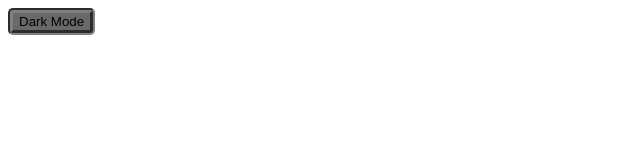
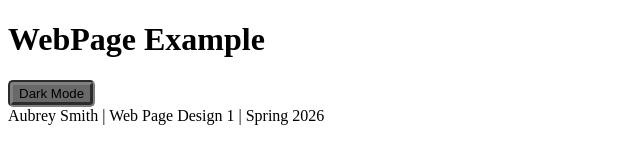
Before and after one commit to SmithAubrey/Week13, a plain HTML site: page index.html in a window 1280 px wide. Shown: the whole page, without its empty margins (0-640 px from the left). Drawn offline with Linux system fonts and the light colour scheme.

Commit message:
Update index.html

```diff
--- a/index.html
+++ b/index.html
@@ -7,6 +7,8 @@
     <link rel="stylesheet" href="style.css">
   </head>
   <body>
-    <button class="btn">Dark Mode</button>
+    <header><h1>WebPage Example</h1></header>
+    <main><button class="btn">Dark Mode</button></main>
+    <footer>Aubrey Smith | Web Page Design 1 | Spring 2026</footer>
   </body>
 </html>
```
